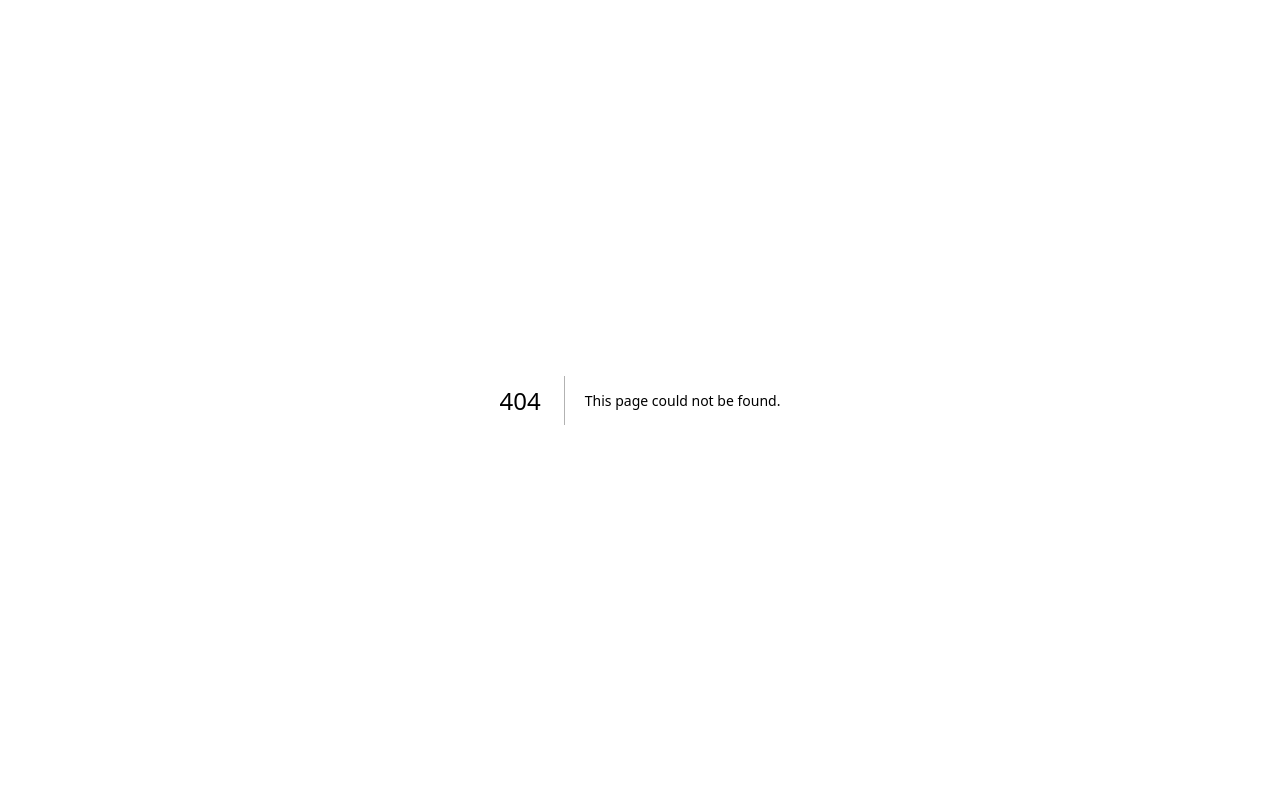
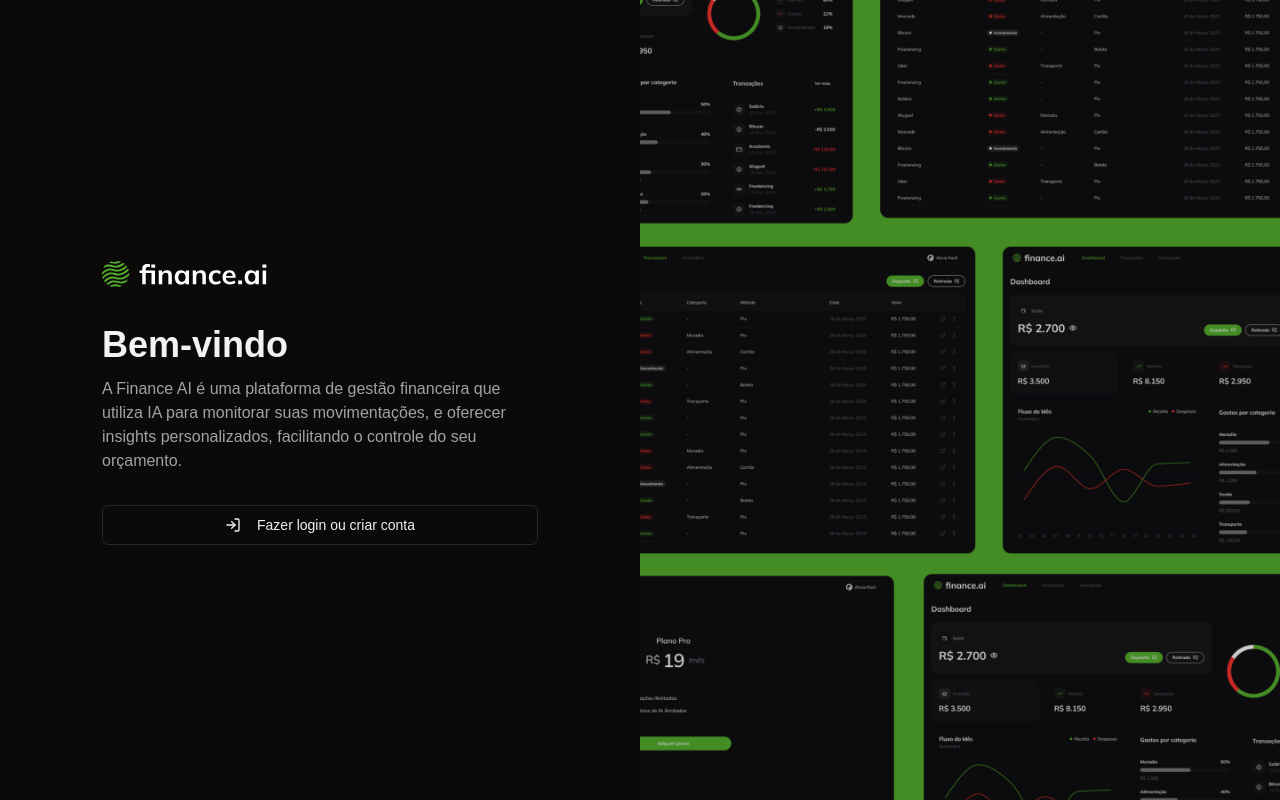
Before and after one commit to Wellington-m/finance_AI, a Next.js app: page /login in a window 1280 px wide. Before the commit this address had no page. Built offline with nearby package versions, Linux system fonts and the light colour scheme.

Commit message:
feat: add login page

```diff
--- /dev/null
+++ b/app/login/page.tsx
@@ -0,0 +1,42 @@
+import Image from "next/image";
+import { Button } from "../_components/ui/button";
+import { LogInIcon } from "lucide-react";
+
+const LoginPage = () => {
+  return (
+    <div className="grid h-full grid-cols-2">
+      {/* ESQUERDA */}
+      <div className="mx-auto flex h-full max-w-[500px] flex-col justify-center p-8">
+        <Image
+          src="/logo.svg"
+          width={173}
+          height={39}
+          alt="Finance AI"
+          className="mb-8"
+        />
+        <h1 className="mb-3 text-4xl font-bold">Bem-vindo</h1>
+        <p className="text-muted-foreground mb-8">
+          A Finance AI é uma plataforma de gestão financeira que utiliza IA para
+          monitorar suas movimentações, e oferecer insights personalizados,
+          facilitando o controle do seu orçamento.
+        </p>
+        <Button variant="outline">
+          <LogInIcon className="mr-2" />
+          Fazer login ou criar conta
+        </Button>
+      </div>
+
+      {/* DIREIRA */}
+      <div className="relative h-full w-full">
+        <Image
+          src="/login.png"
+          alt="Faça login"
+          fill
+          className="object-cover"
+        />
+      </div>
+    </div>
+  );
+};
+
+export default LoginPage;
--- a/app/subscription/page.tsx
+++ b/app/subscription/page.tsx
@@ -1,5 +1,5 @@
-const Subscription = () => {
-    return <h1>Subscription page</h1>;
+const SubscriptionPage = () => {
+  return <h1>Subscription page</h1>;
 };
 
-export default Subscription;
+export default SubscriptionPage;
--- a/app/transactions/page.tsx
+++ b/app/transactions/page.tsx
@@ -1,5 +1,5 @@
-const Transactions = () => {
-    return <h1>Transactions page</h1>;
+const TransactionsPage = () => {
+  return <h1>Transactions page</h1>;
 };
 
-export default Transactions;
+export default TransactionsPage;
```
Also changed, not shown: public/login.png (added), public/logo.svg (added).
